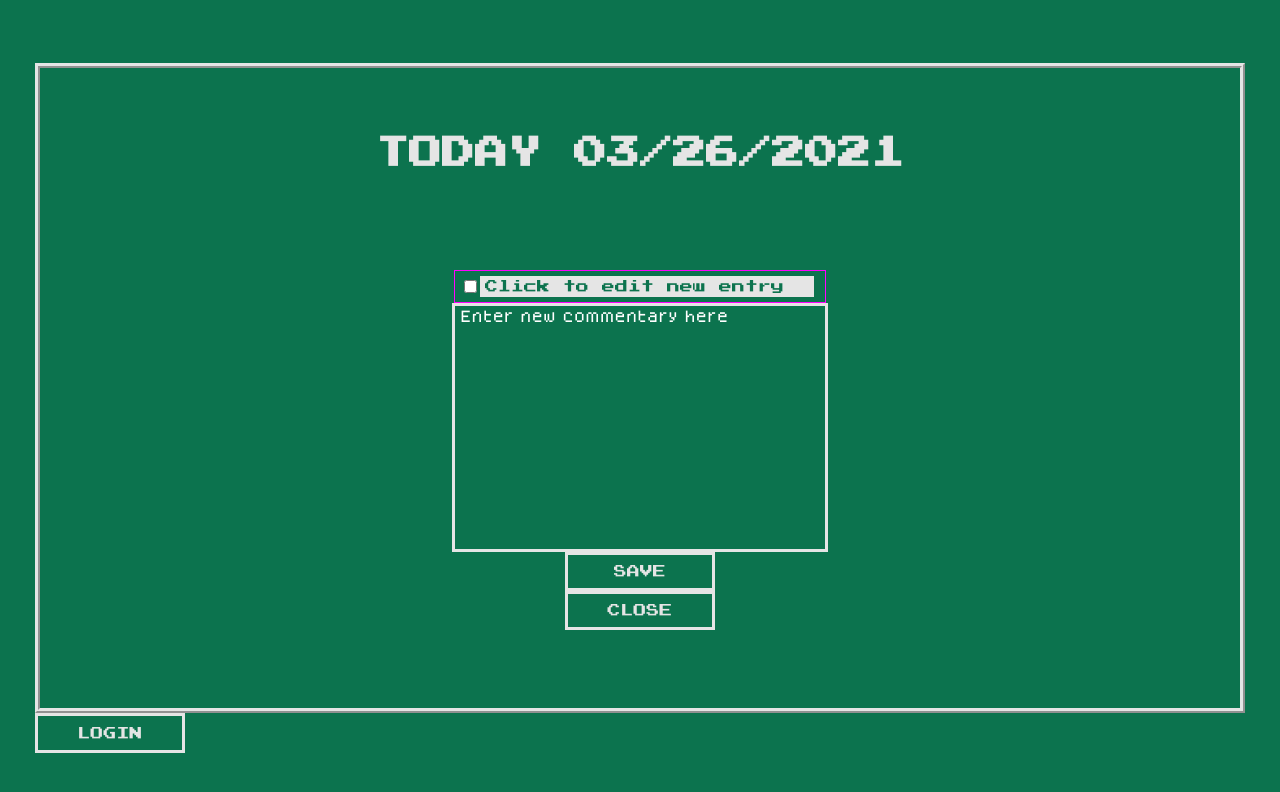
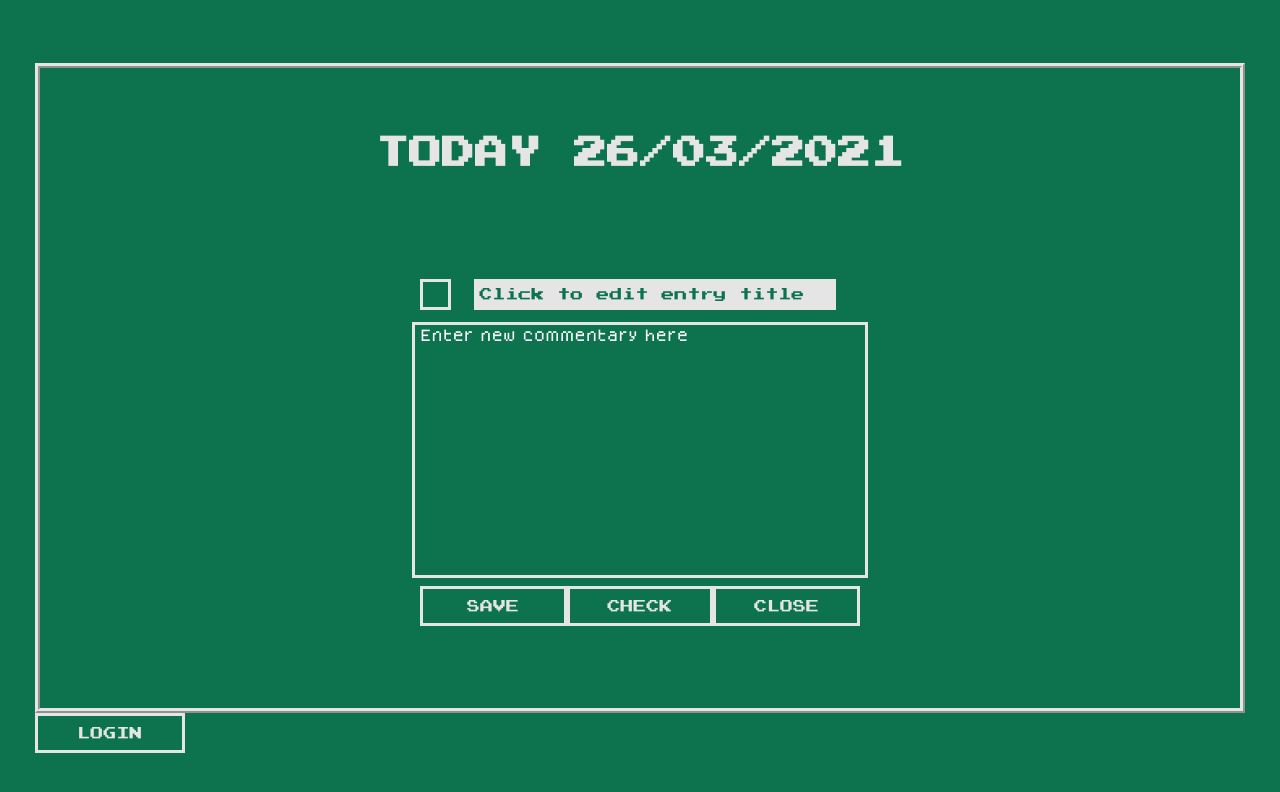
Before and after one commit to grantortino/job-hunter, a React (Create React App) app: page /today in a window 1280 px wide. Both pictures are taken after a click on the button "NEW". Shown: the top 792 px of the page. Built offline with nearby package versions, Linux system fonts and the light colour scheme.

Commit message:
creating and saving checkbox

```diff
--- a/src/App.scss
+++ b/src/App.scss
@@ -477,7 +477,6 @@ p {
   min-width: 90vh;
   min-height: 55vh;
   align-items: center;
-  // border: 5px solid fuchsia;
 }
 
 .new-entry-container {
@@ -486,11 +485,11 @@ p {
   justify-content: space-around;
   align-items: center;
   margin: 10px;
-  width: 50vh;
+  width: 70vh;
   height: 45vh;
   textarea {
     height: 30vh;
-    width: 45vh;
+    width: 55vh;
     border: 3px solid $fontColor;
     padding: 5px 5px;
     color: $fontColor;
@@ -504,20 +503,26 @@ p {
 }
 
 .checkbox-container {
-  border: 1px solid fuchsia;
-  width: 45vh;
+  width: 55vh;
   padding: 5px 5px;
+  display: flex;
   .entry-title {
     color: $bgColor;
     background-color: $fontColor;
     outline: none;
     border: 3px solid $fontColor;
-    width: 90%;
+    width: 80%;
     &::placeholder {
       color: $bgColor;
     }
   }
   .entry-checkbox {
-    background-color: $bgColor;
+    width: 7%;
   }
 }
+
+.entry-button-container {
+  display: flex;
+  justify-content: space-between;
+  width: 55vh;
+}
--- a/src/components/JournalToday.js
+++ b/src/components/JournalToday.js
@@ -16,24 +16,25 @@ const JournalToday = () => {
     const [isModalVisible, setIsModalVisible] = useState("");
     const [editTitle, setEditTitle] = useState("");
     const [editContent, setEditContent] = useState("");
+    const [checkbox, setCheckbox] = useState(false);
 
 
     const dateOfToday = new Date();
     const dd = String(dateOfToday.getDate()).padStart(2, '0');
     const mm = String(dateOfToday.getMonth() + 1).padStart(2, '0'); //January is 0!
     const yyyy = dateOfToday.getFullYear();
-    const dateString = mm + '/' + dd + '/' + yyyy;
+    const dateString = dd + '/' + mm + '/' + yyyy;
 
     const entryHandler = () => {
         setNewEntry({
-            entryTitle: "Click to edit new entry",
+            entryTitle: "Click to edit entry title",
             entryContent: "Enter new commentary here"
         });
         setNewButtonVisible(false);
     };
 
     const onEntrySave = () => {
-        jobstore.addEntry(entryTitle, entryContent);
+        jobstore.addEntry(entryTitle, entryContent, checkbox);
         jobstore.save();
         setNewEntry(!newEntry);
         setNewButtonVisible(!newButtonVisible);
@@ -49,6 +50,10 @@ const JournalToday = () => {
     const onEntryEdit = (entryTitle, entryContent) => {
         setEditTitle(entryTitle);
         setEditContent(entryContent);
+    };
+
+    const onCheckBox = () => {
+        setCheckbox(!checkbox);
     };
 
     const sameDay = (date1, date2) => date1.getDate() === date2.getDate() && date1.getMonth() === date2.getMonth() && date1.getFullYear() === date2.getFullYear();
@@ -81,15 +86,15 @@ const JournalToday = () => {
                     <h3 className="huge">TODAY {dateString}</h3>
                 </div>
                 <div className="entry-card">
+
                     {newButtonVisible && <button className="buttons medium" onClick={entryHandler}>NEW</button>}
-                    {/* {newEntry === null ? null : <NewJournalEntry newEntry={newEntry} setNewEntry={setNewEntry} />} */}
-                    {newEntry && <NewJournalEntry onEntryClose={onEntryClose} setEntryTitle={setEntryTitle} setEntryContent={setEntryContent} onEntrySave={onEntrySave} newEntry={newEntry} setNewEntry={setNewEntry} />}
-                    {/* {jobstore.entries.map((entry) => (
-                        <EntryComponent entryTime={entry.time} setIsModalVisible={setIsModalVisible} onEntryEdit={onEntryEdit} entryTitle={entry.entryTitle} entryContent={entry.entryContent} key={entry.id} />
-                    ))} */}
+
+                    {newEntry && <NewJournalEntry checkbox={checkbox} onCheckBox={onCheckBox} onEntryClose={onEntryClose} setEntryTitle={setEntryTitle} setEntryContent={setEntryContent} onEntrySave={onEntrySave} newEntry={newEntry} setNewEntry={setNewEntry} />}
+
                     {visibleEntries.map((entry) => (
                         <EntryComponent entryTime={entry.time} setIsModalVisible={setIsModalVisible} onEntryEdit={onEntryEdit} entryTitle={entry.entryTitle} entryContent={entry.entryContent} key={entry.id} />
                     ))}
+
                 </div>
             </div>
         </Screen>
--- a/src/components/NewJournalEntry.js
+++ b/src/components/NewJournalEntry.js
@@ -1,18 +1,22 @@
 import React from 'react';
+import checked from '../assets/job-hunter-characters/job-hunter-svg/check-box-checked.svg';
+import unchecked from '../assets/job-hunter-characters/job-hunter-svg/check-box-unchecked.svg';
 
-const NewJournalEntry = ({ newEntry, onEntrySave, setEntryContent, setEntryTitle, onEntryClose }) => {
+const NewJournalEntry = ({ newEntry, onEntrySave, setEntryContent, setEntryTitle, onEntryClose, onCheckBox, checkbox }) => {
     // new onSAve funtion gets called with the new values and bring back them to journaltoday and process them into entryHandler. journal today needs to re-render when onSave is clicked
-
 
     return (
         <div className="new-entry-container">
             <div className="checkbox-container">
-                <input className="entry-checkbox" type="checkbox"/>
+                <img src={checkbox ? checked : unchecked} alt="checkbox" className="entry-checkbox"/>
                 <input className="entry-title small" type="text" placeholder={newEntry.entryTitle} onChange={(e) => setEntryTitle(e.target.value)}></input>
             </div>
             <textarea className="font-small" placeholder={newEntry.entryContent} onChange={(e) => setEntryContent(e.target.value)}></textarea>
-            <button className="buttons small" onClick={onEntrySave}>SAVE</button>
-            <button className="buttons small" onClick={onEntryClose}>CLOSE</button>
+            <div className="entry-button-container">
+                <button className="buttons small" onClick={onEntrySave}>SAVE</button>
+                <button className="buttons small" onClick={onCheckBox} >CHECK</button>
+                <button className="buttons small" onClick={onEntryClose}>CLOSE</button>
+            </div>
         </div>
     );
 };
--- a/src/stores/JobStore.js
+++ b/src/stores/JobStore.js
@@ -8,8 +8,8 @@ const jobstore = {
         // "this" refers to the scope
         this.jobs.push({companyName, jobTitle, jobLink, date, relevanceDegree, status, id: uuid()});
     },
-    addEntry: function(entryTitle, entryContent) {
-        this.entries.push({ entryTitle, entryContent, id:uuid(), time: new Date() });
+    addEntry: function(entryTitle, entryContent, checkbox) {
+        this.entries.push({ entryTitle, entryContent, id:uuid(), time: new Date(), checkbox });
     },
 
     save: function() {
```
Also changed, not shown: src/assets/job-hunter-characters/job-hunter-svg/check-box-checked.svg (added), src/assets/job-hunter-characters/job-hunter-svg/check-box-unchecked.svg (added).
